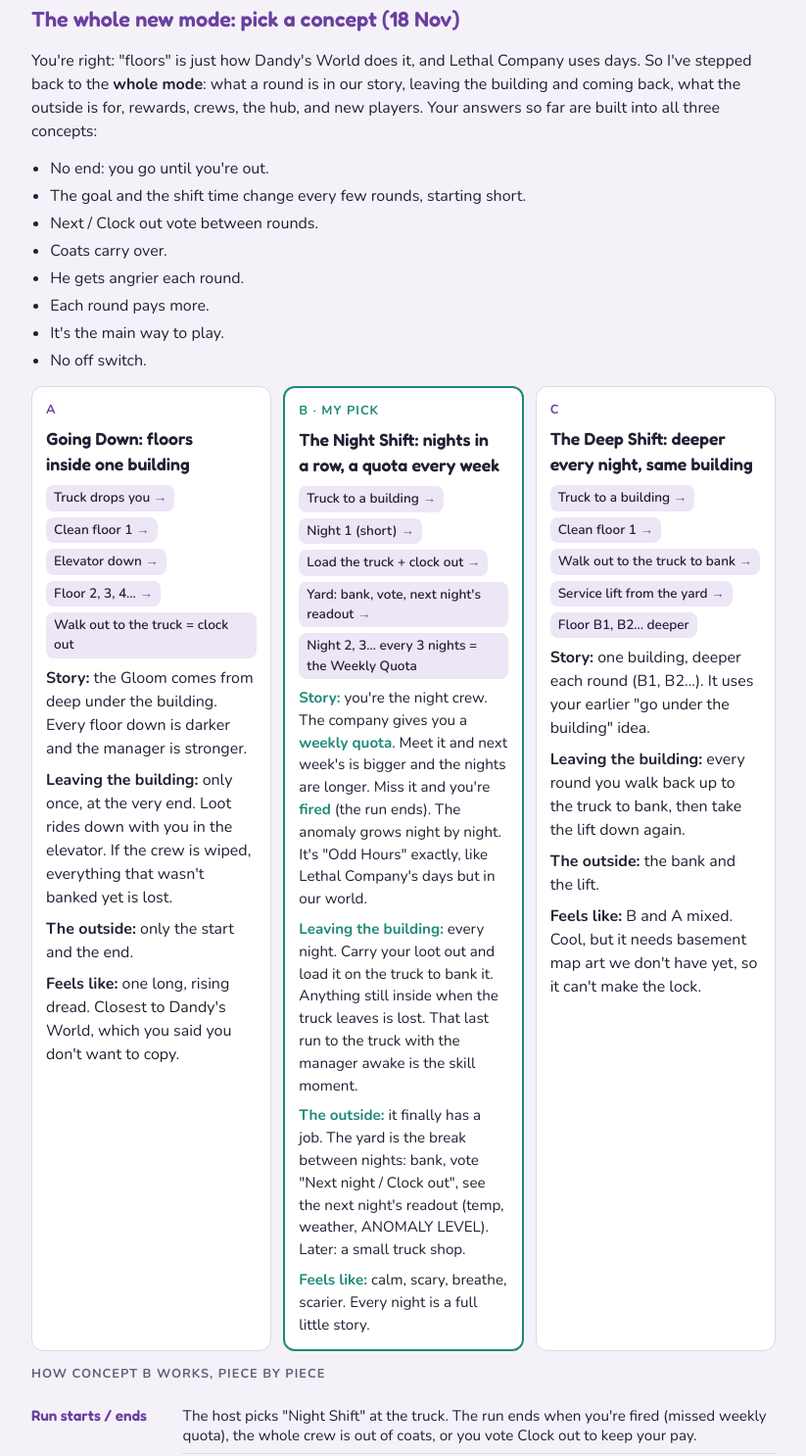
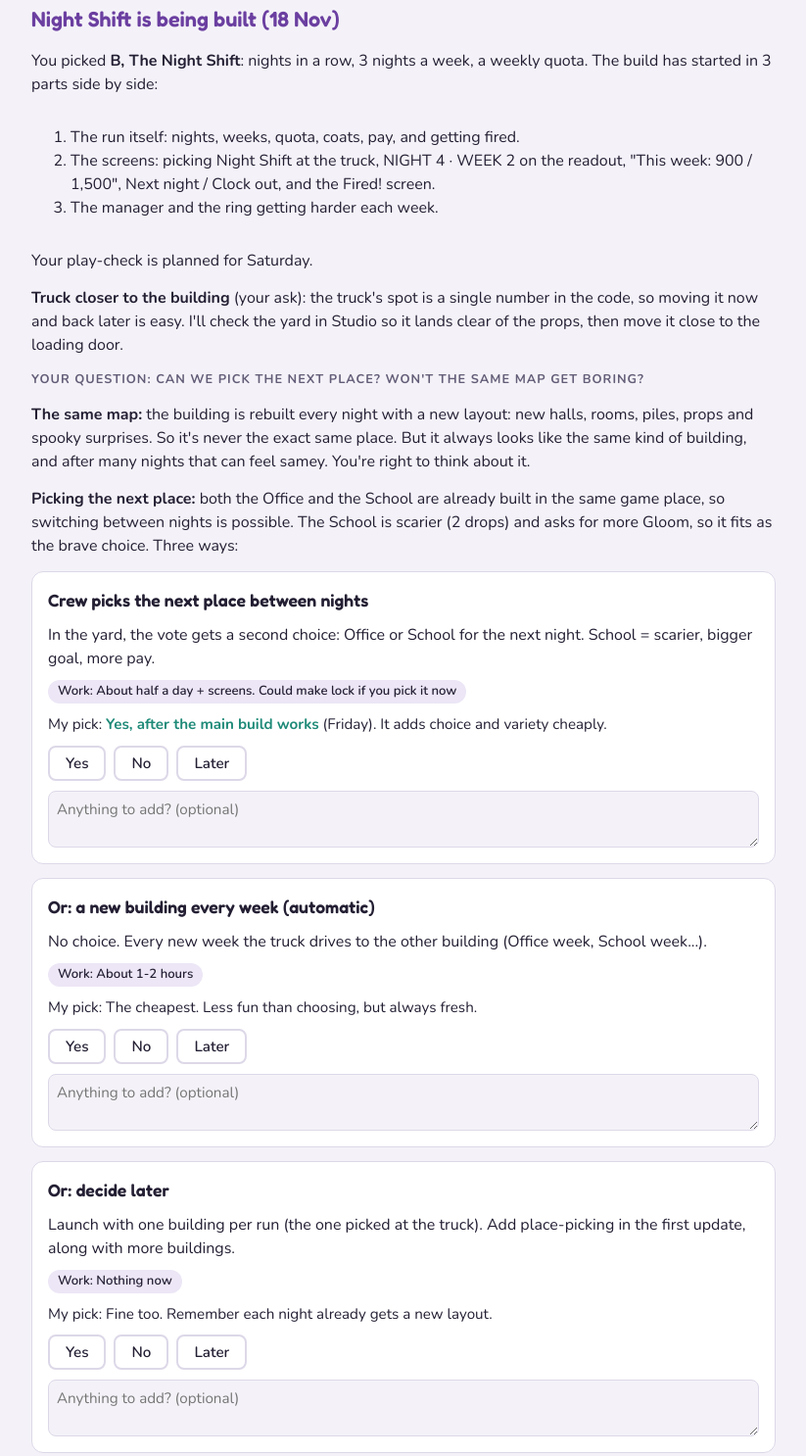
Before and after one commit to Peek-Abu/peekabu-game-systems, a plain HTML site: page reports/threat-maps-picks.html in a window 1280 px wide. Shown: the part 2814-4300 px from the top of the page at 98% size, without its empty margins (228-1051 px from the left). Drawn offline with nearby package versions, Linux system fonts and the light colour scheme.

Commit message:
docs(reports): threat page: Night Shift build started, truck-closer note, and the next-destination question (picks dn1-dn3)

```diff
--- a/reports/threat-maps-picks.html
+++ b/reports/threat-maps-picks.html
@@ -96,6 +96,23 @@ table.grid tr:first-child td { border-top: 0; }
       <p style="margin-top:8px"><b>Your map question (\"maze, or the opposite?\").</b> You're right, it's the opposite. Every room hangs one step off a loop of halls, so you are never far from a loop. Nothing is deep, and you never have to choose \"do I risk the far wing?\". Lethal Company is hallway-heavy too. What it has that we don't is <i>deep branches</i>: long wings where the good stuff sits at the end, and getting back out is the scary part. So keep our halls. They are our look, not Dandy's World's. After launch, add 1–2 deep wings per building (card below).</p>
     </div>
     <div id="plan"></div>
+  </section>
+
+  <section>
+    <h2>Night Shift is being built (18 Nov)</h2>
+    <p>You picked <b>B, The Night Shift</b>: nights in a row, 3 nights a week, a weekly quota. The build has started in 3 parts side by side:</p>
+    <ol>
+      <li>The run itself: nights, weeks, quota, coats, pay, and getting fired.</li>
+      <li>The screens: picking Night Shift at the truck, NIGHT 4 · WEEK 2 on the readout, "This week: 900 / 1,500", Next night / Clock out, and the Fired! screen.</li>
+      <li>The manager and the ring getting harder each week.</li>
+    </ol>
+    <p>Your play-check is planned for Saturday.</p>
+    <p><b>Truck closer to the building</b> (your ask): the truck's spot is a single number in the code, so moving it now and back later is easy. I'll check the yard in Studio so it lands clear of the props, then move it close to the loading door.</p>
+
+    <p class="when">Your question: can we pick the next place? Won't the same map get boring?</p>
+    <p><b>The same map:</b> the building is rebuilt every night with a new layout: new halls, rooms, piles, props and spooky surprises. So it's never the exact same place. But it always looks like the same kind of building, and after many nights that can feel samey. You're right to think about it.</p>
+    <p><b>Picking the next place:</b> both the Office and the School are already built in the same game place, so switching between nights is possible. The School is scarier (2 drops) and asks for more Gloom, so it fits as the brave choice. Three ways:</p>
+    <div id="dest"></div>
   </section>
 
   <section>
@@ -339,6 +356,15 @@ table.grid tr:first-child td { border-top: 0; }
 
 <script>
 const IDEAS = [
+  { id: "dn1-pick-next", group: "dest", title: "Crew picks the next place between nights",
+    text: "In the yard, the vote gets a second choice: Office or School for the next night. School = scarier, bigger goal, more pay.",
+    effort: "About half a day + screens. Could make lock if you pick it now", rec: "<b>Yes, after the main build works</b> (Friday). It adds choice and variety cheaply." },
+  { id: "dn2-auto-swap", group: "dest", title: "Or: a new building every week (automatic)",
+    text: "No choice. Every new week the truck drives to the other building (Office week, School week...).",
+    effort: "About 1-2 hours", rec: "The cheapest. Less fun than choosing, but always fresh." },
+  { id: "dn3-later", group: "dest", title: "Or: decide later",
+    text: "Launch with one building per run (the one picked at the truck). Add place-picking in the first update, along with more buildings.",
+    effort: "Nothing now", rec: "Fine too. Remember each night already gets a new layout." },
   { id: "cn1-concept", group: "concepts", title: "Which concept? Yes = B, The Night Shift",
     text: "Yes = build B (nights in a row, weekly quota, leave on the truck every night, the yard between nights). No = write A or C (or your own mix) in the note.",
     effort: "B: about 2-3 days with 3 sessions, playable for your Saturday check", rec: "<b>Yes (B).</b> It's our own fiction, it gives the outside a job, it fits your Lethal-style days idea, and it reuses the most code." },
@@ -533,7 +559,7 @@ async function save(id, patch) {
 }
 
 IDEAS.forEach(i => document.getElementById(i.group).appendChild(card(i)));
-["concepts", "floorsPicks", "mapDir", "nextQuick", "icons", "built","ring","readout","landing","round2", "plan", "now", "later"].forEach(g => { const c = document.getElementById(g); c.style.display = "grid"; c.style.gap = "14px"; });
+["dest", "concepts", "floorsPicks", "mapDir", "nextQuick", "icons", "built","ring","readout","landing","round2", "plan", "now", "later"].forEach(g => { const c = document.getElementById(g); c.style.display = "grid"; c.style.gap = "14px"; });
 
 (async () => {
   const status = document.getElementById("dbstatus");
```
